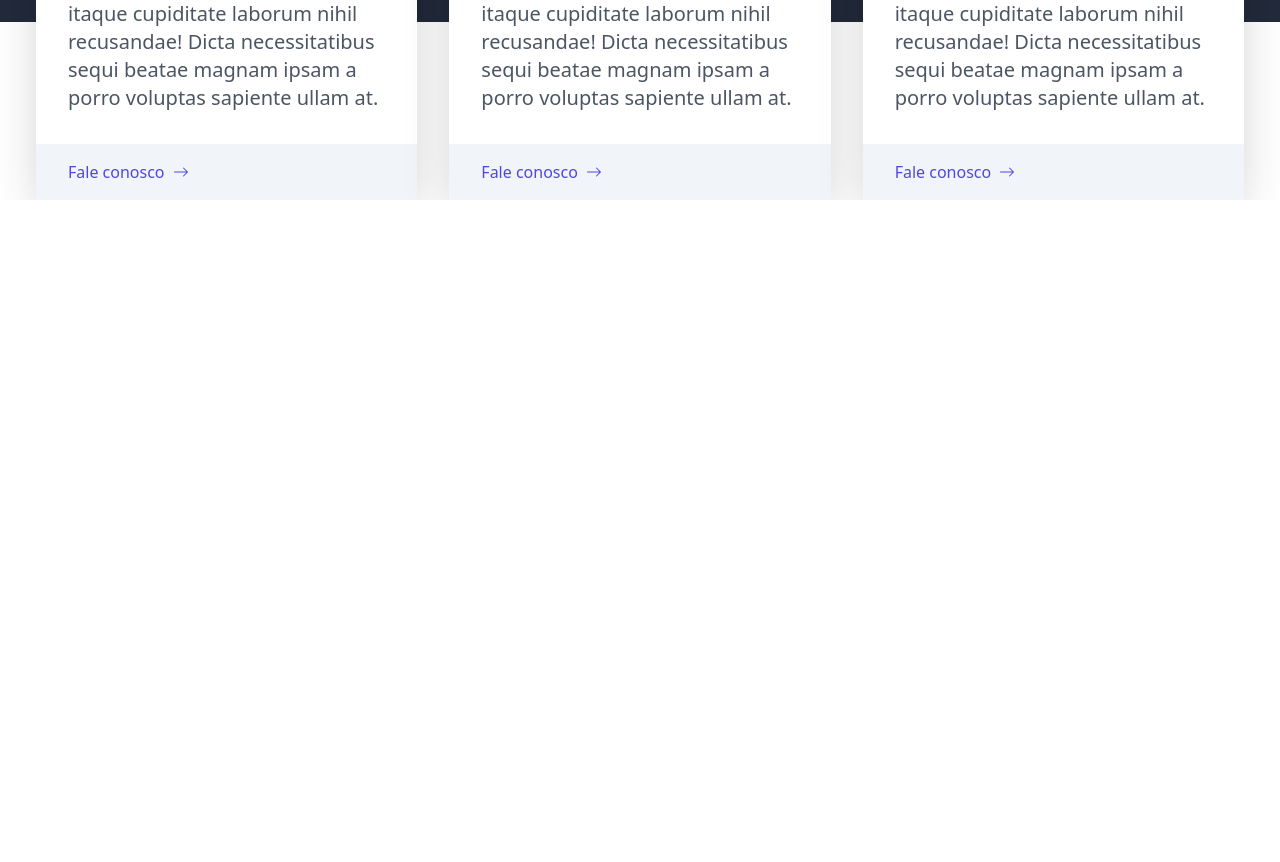
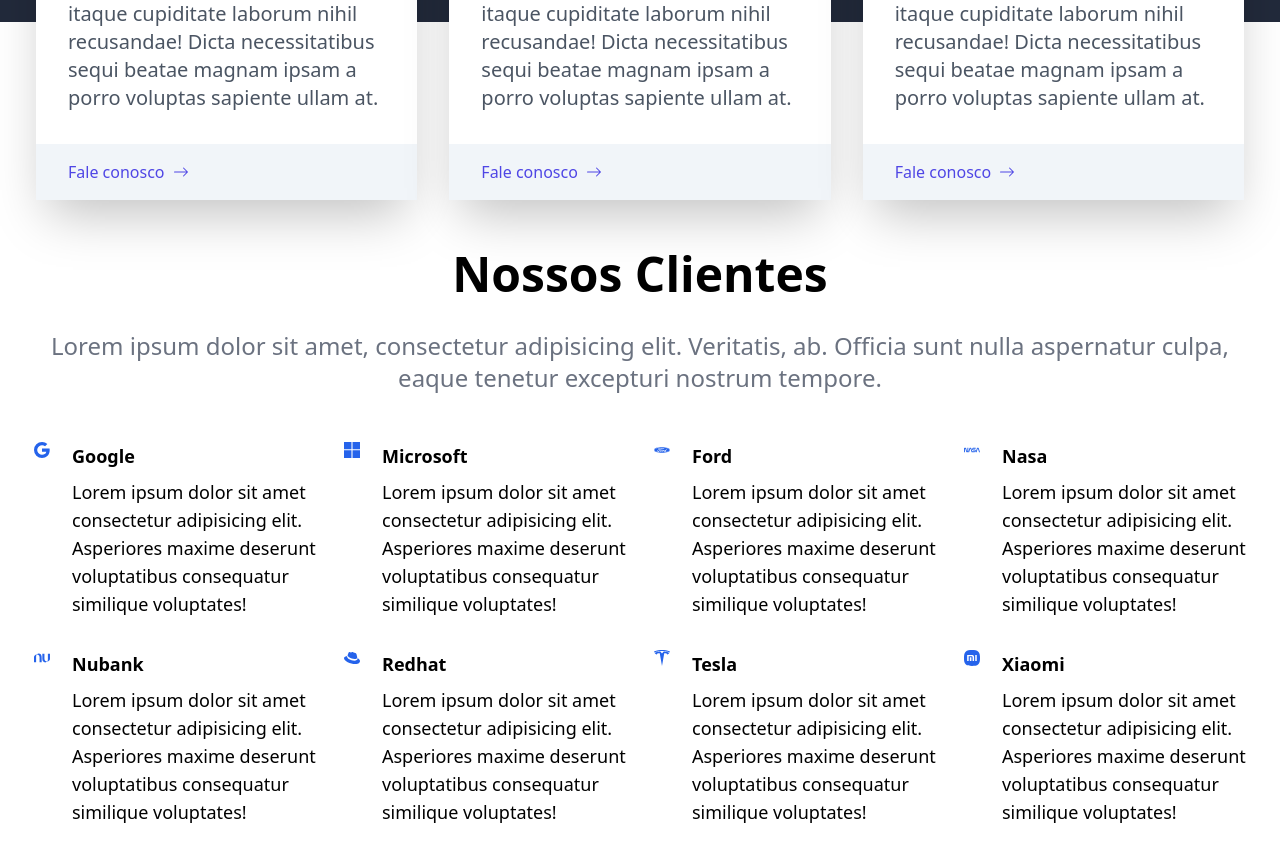
Before and after one commit to Tassio-Med/tech-website, a React (Create React App) app: page / in a window 1280 px wide. Shown: the part 2060-2922 px from the top of the page. Before the commit the page ends 2260 px from the top, so only its background shows below. Built offline with nearby package versions, Linux system fonts and the light colour scheme; grey boxes are pictures that could not be loaded.

Commit message:
feat: componente 'Clients.jsx' pronto

```diff
--- a/src/components/Clients.jsx
+++ b/src/components/Clients.jsx
@@ -1,9 +1,129 @@
-import React from "react";
+import React from 'react';
+import {BsGoogle, BsMicrosoft} from 'react-icons/bs'
+import {SiNasa, SiRedhat, SiNubank, SiTesla, SiXiaomi, SiFord} from 'react-icons/si'
 
 function Clients(){
-  return(
-    <div></div>
-  )
-}
+  return (
+    <div name='platforms' className='w-full my-32'>
+      <div className='max-w-[1240px] mx-auto px-2'>
+        <h2 className='text-5xl font-bold text-center'>Nossos Clientes</h2>
+        <p className='text-2xl py-8 text-gray-500 text-center'>
+          Lorem ipsum dolor sit amet, consectetur adipisicing elit. Veritatis,
+          ab. Officia sunt nulla aspernatur culpa, eaque tenetur excepturi
+          nostrum tempore.
+        </p>
+
+        <div className='grid sm:grid-cols-2 lg:grid-cols-4 gap-4 pt-4'>
+
+          <div className='flex'>
+            <div>
+              <BsGoogle className='w-7 mr-4 text-blue-600' />
+            </div>
+            <div>
+              <h3 className='font-bold text-lg'>Google</h3>
+              <p className='text-lg pt-2 pb-4'>
+                Lorem ipsum dolor sit amet consectetur adipisicing elit.
+                Asperiores maxime deserunt voluptatibus consequatur similique
+                voluptates!
+              </p>
+            </div>
+          </div>
+          <div className='flex'>
+            <div>
+              <BsMicrosoft className='w-7 mr-4 text-blue-600' />
+            </div>
+            <div>
+              <h3 className='font-bold text-lg'>Microsoft</h3>
+              <p className='text-lg pt-2 pb-4'>
+                Lorem ipsum dolor sit amet consectetur adipisicing elit.
+                Asperiores maxime deserunt voluptatibus consequatur similique
+                voluptates!
+              </p>
+            </div>
+          </div>
+          <div className='flex'>
+            <div>
+              <SiFord className='w-7 mr-4 text-blue-600' />
+            </div>
+            <div>
+              <h3 className='font-bold text-lg'>Ford</h3>
+              <p className='text-lg pt-2 pb-4'>
+                Lorem ipsum dolor sit amet consectetur adipisicing elit.
+                Asperiores maxime deserunt voluptatibus consequatur similique
+                voluptates!
+              </p>
+            </div>
+          </div>
+          <div className='flex'>
+            <div>
+              <SiNasa className='w-7 mr-4 text-blue-600' />
+            </div>
+            <div>
+              <h3 className='font-bold text-lg'>Nasa</h3>
+              <p className='text-lg pt-2 pb-4'>
+                Lorem ipsum dolor sit amet consectetur adipisicing elit.
+                Asperiores maxime deserunt voluptatibus consequatur similique
+                voluptates!
+              </p>
+            </div>
+          </div>
+          <div className='flex'>
+            <div>
+              <SiNubank className='w-7 mr-4 text-blue-600' />
+            </div>
+            <div>
+              <h3 className='font-bold text-lg'>Nubank</h3>
+              <p className='text-lg pt-2 pb-4'>
+                Lorem ipsum dolor sit amet consectetur adipisicing elit.
+                Asperiores maxime deserunt voluptatibus consequatur similique
+                voluptates!
+              </p>
+            </div>
+          </div>
+          <div className='flex'>
+            <div>
+              <SiRedhat className='w-7 mr-4 text-blue-600' />
+            </div>
+            <div>
+              <h3 className='font-bold text-lg'>Redhat</h3>
+              <p className='text-lg pt-2 pb-4'>
+                Lorem ipsum dolor sit amet consectetur adipisicing elit.
+                Asperiores maxime deserunt voluptatibus consequatur similique
+                voluptates!
+              </p>
+            </div>
+          </div>
+          <div className='flex'>
+            <div>
+              <SiTesla className='w-7 mr-4 text-blue-600' />
+            </div>
+            <div>
+              <h3 className='font-bold text-lg'>Tesla</h3>
+              <p className='text-lg pt-2 pb-4'>
+                Lorem ipsum dolor sit amet consectetur adipisicing elit.
+                Asperiores maxime deserunt voluptatibus consequatur similique
+                voluptates!
+              </p>
+            </div>
+          </div>
+          <div className='flex'>
+            <div>
+              <SiXiaomi className='w-7 mr-4 text-blue-600' />
+            </div>
+            <div>
+              <h3 className='font-bold text-lg'>Xiaomi</h3>
+              <p className='text-lg pt-2 pb-4'>
+                Lorem ipsum dolor sit amet consectetur adipisicing elit.
+                Asperiores maxime deserunt voluptatibus consequatur similique
+                voluptates!
+              </p>
+            </div>
+          </div>
+
+        </div>
+      </div>
+    </div>
+  );
+};
 
 export default Clients;
```
